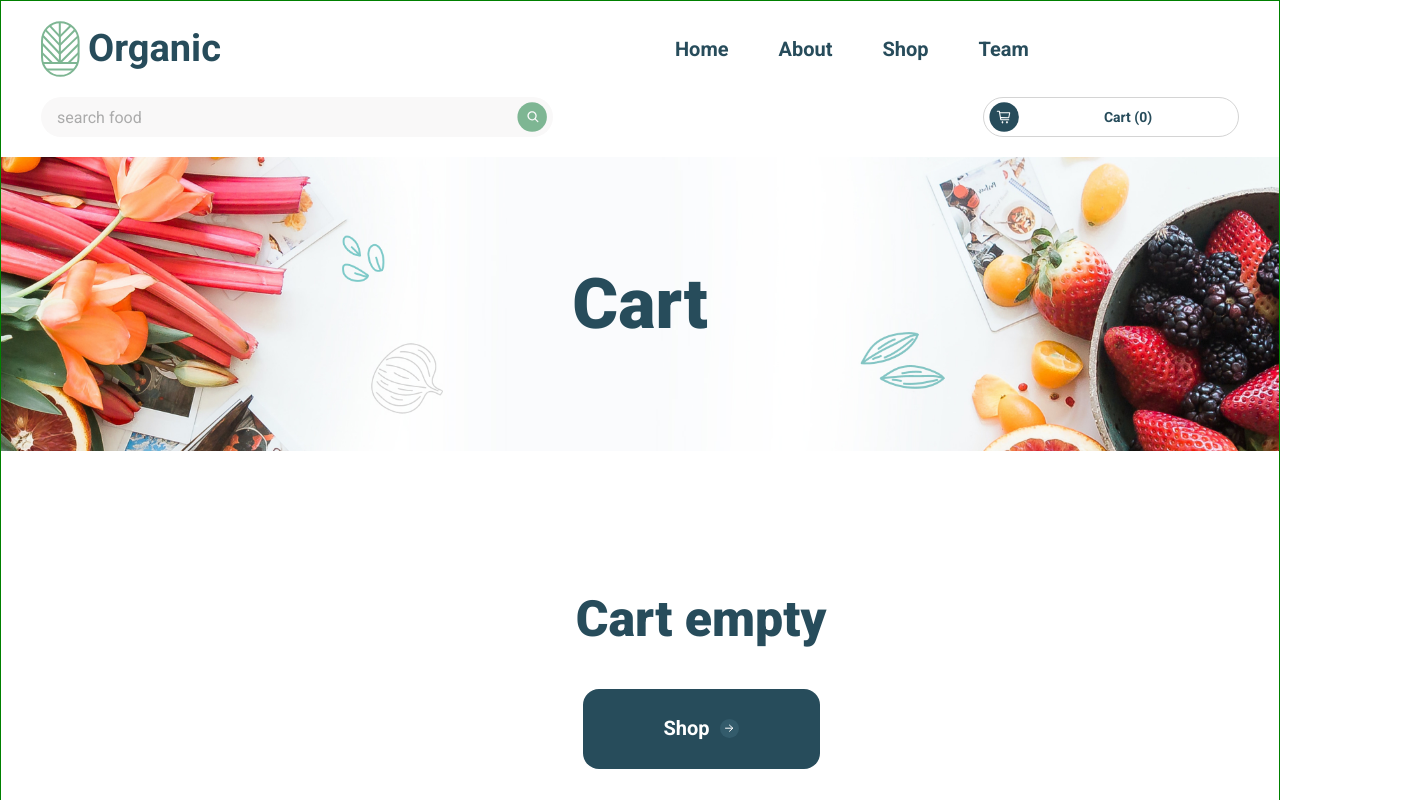
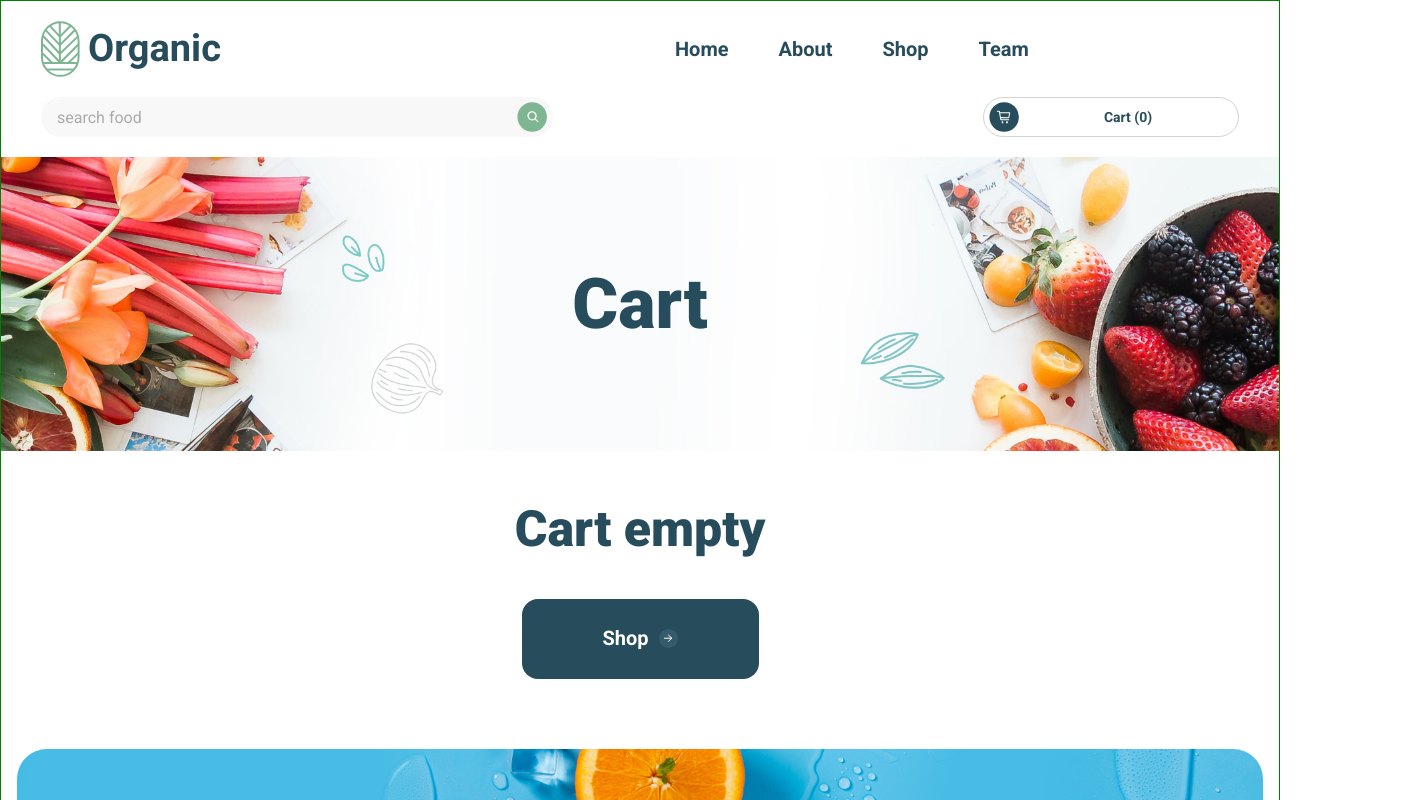
Before and after one commit to Vlad32032/organic-food, a React (Create React App) app: page /organic-food/cart in a window 1280 px wide. Shown: the top 800 px of the page, 1401 px wide, since content can reach past the window. Built offline with nearby package versions, Linux system fonts and the light colour scheme.

Commit message:
added adaptive for all in CartPage

```diff
--- a/src/components/Main/CartBlock/CartBlock.module.scss
+++ b/src/components/Main/CartBlock/CartBlock.module.scss
@@ -7,12 +7,26 @@
     width: 1400px;
     margin: 40px auto;
 
+    @media (max-width: 1450px) {
+        gap: 20px;
+
+        width: 100%;
+        padding: 0 16px;
+        margin: 20px auto;
+    }
+
     .wrapper {
         display: flex;
         flex-direction: column;
         gap: 20px;
 
         width: 1400px;
+
+        @media (max-width: 1450px) {
+            align-items: center;
+
+            width: 100%;
+        }
 
         &Button {
             display: flex;
@@ -25,6 +39,10 @@
             h2 {
                 font-weight: 800;
                 font-size: 30px;
+
+                @media (max-width: 600px) {
+                    font-size: 20px;
+                }
             }
         }
     }
@@ -38,6 +56,11 @@
         width: 1400px;
         padding: 100px 0;
 
+        @media (max-width: 1450px) {
+            width: 100%;
+            padding: 30px 0;
+        }
+
         h2 {
             text-align: center;
             font-weight: 800;
--- a/src/components/UI/CartCards/CartActions/CartActions.module.scss
+++ b/src/components/UI/CartCards/CartActions/CartActions.module.scss
@@ -13,6 +13,14 @@
         h3 {
             font-weight: 700;
             font-size: 20px;
+
+            @media (max-width: 1100px) {
+                font-size: 16px;
+
+                @media (max-width: 600px) {
+                    display: none;
+                }
+            }
         }
 
         &Button {
@@ -27,6 +35,11 @@
             border-radius: 16px;
 
             overflow: hidden;
+
+            @media (max-width: 1100px) {
+                width: 80px;
+                height: 40px;
+            }
 
             button {
                 width: 30px;
--- a/src/components/UI/CartCards/CartCard/CartCard.module.scss
+++ b/src/components/UI/CartCards/CartCard/CartCard.module.scss
@@ -14,6 +14,13 @@
         background-color ease-in 300ms,
         box-shadow ease-in 300ms;
 
+    @media (max-width: 1250px) {
+        flex-direction: column;
+        gap: 10px;
+
+        max-width: 800px;
+    }
+
     &:hover {
         background-color: $main-bg-color;
         box-shadow: $main-box-shadow;
@@ -23,11 +30,21 @@
         width: 80px;
 
         border-radius: 12px;
+
+        @media (max-width: 600px) {
+            width: 200px;
+            height: 200px;
+        }
     }
 
     .wrapper {
         display: flex;
         gap: 30px;
+
+        @media (max-width: 600px) {
+            flex-direction: column;
+            gap: 10px 30px;
+        }
 
         &Description {
             display: flex;
@@ -37,6 +54,10 @@
             h3 {
                 font-weight: 800;
                 font-size: 30px;
+
+                @media (max-width: 600px) {
+                    font-size: 20px;
+                }
             }
         }
     }
```
